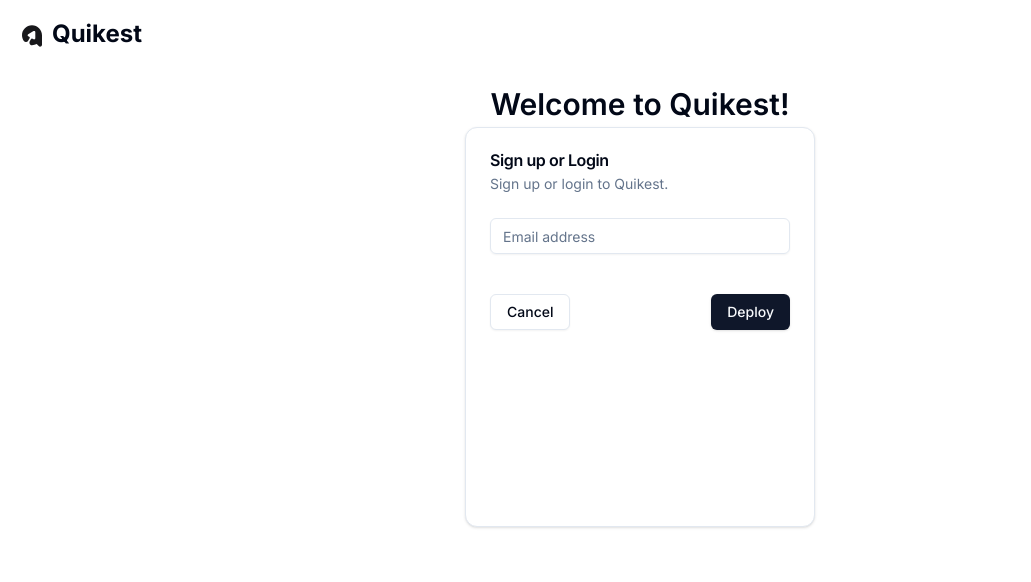
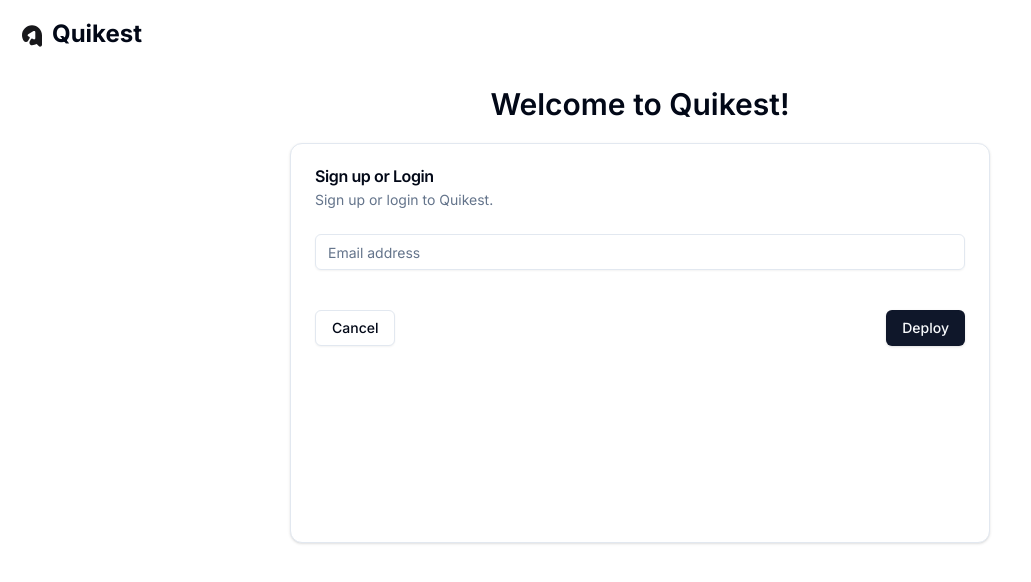
Before and after one commit to ajaywaghray/my-app, a Next.js app: page /onboarding in a window 1280 px wide. Shown: the top 582 px of the page, without its empty margins (0-1031 px from the left). Built offline with nearby package versions, Linux system fonts and the light colour scheme.

Commit message:
Added margin

```diff
--- a/src/app/onboarding/page.tsx
+++ b/src/app/onboarding/page.tsx
@@ -34,8 +34,8 @@ export default function Onboarding () {
       <div style={{ display: 'flex', justifyContent: 'center', alignItems: 'center', fontWeight: '600', fontSize: '30px' }}>
         Welcome to Quikest!
       </div>
-      <div style={{ display: 'flex', height: '50vh', justifyContent: 'center', alignItems: 'top'}}>
-        <Card className="w-[350px]">
+      <div style={{ display: 'flex', height: '50vh', justifyContent: 'center', alignItems: 'top', marginTop: '16px' }}>
+        <Card className="w-[700px]">
           <CardHeader>
             <CardTitle>Sign up or Login</CardTitle>
             <CardDescription>Sign up or login to Quikest.</CardDescription>
```
